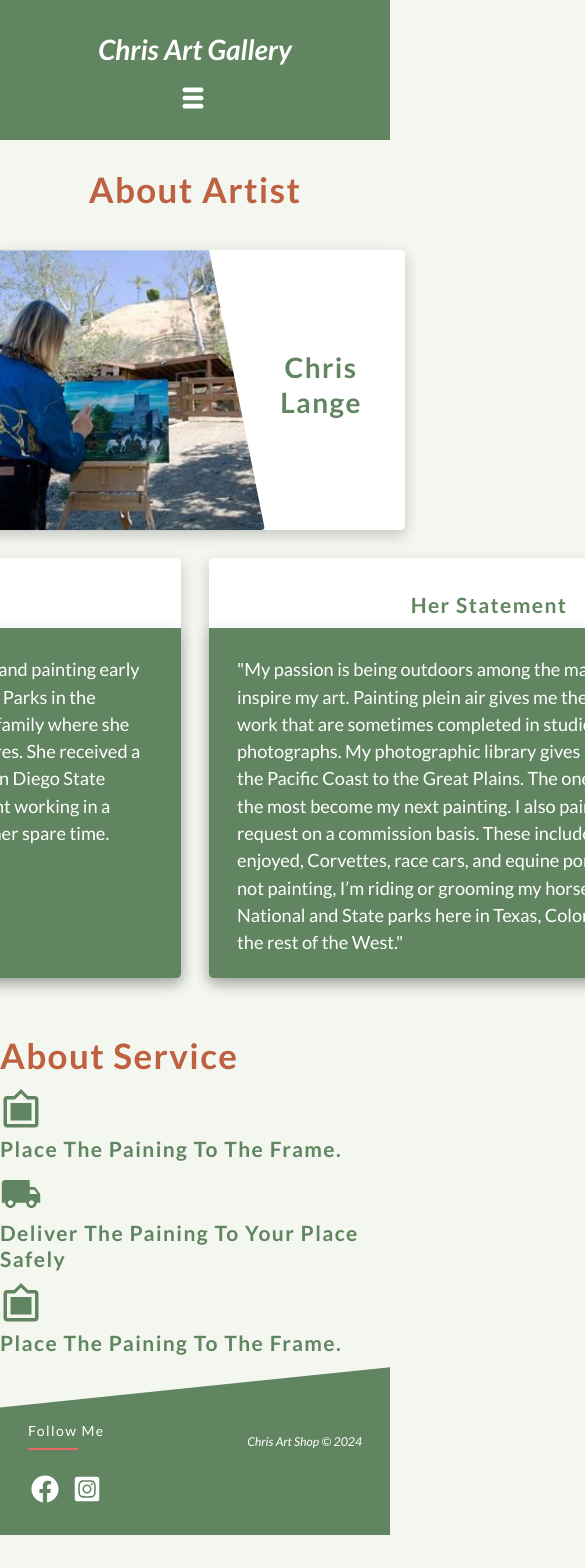
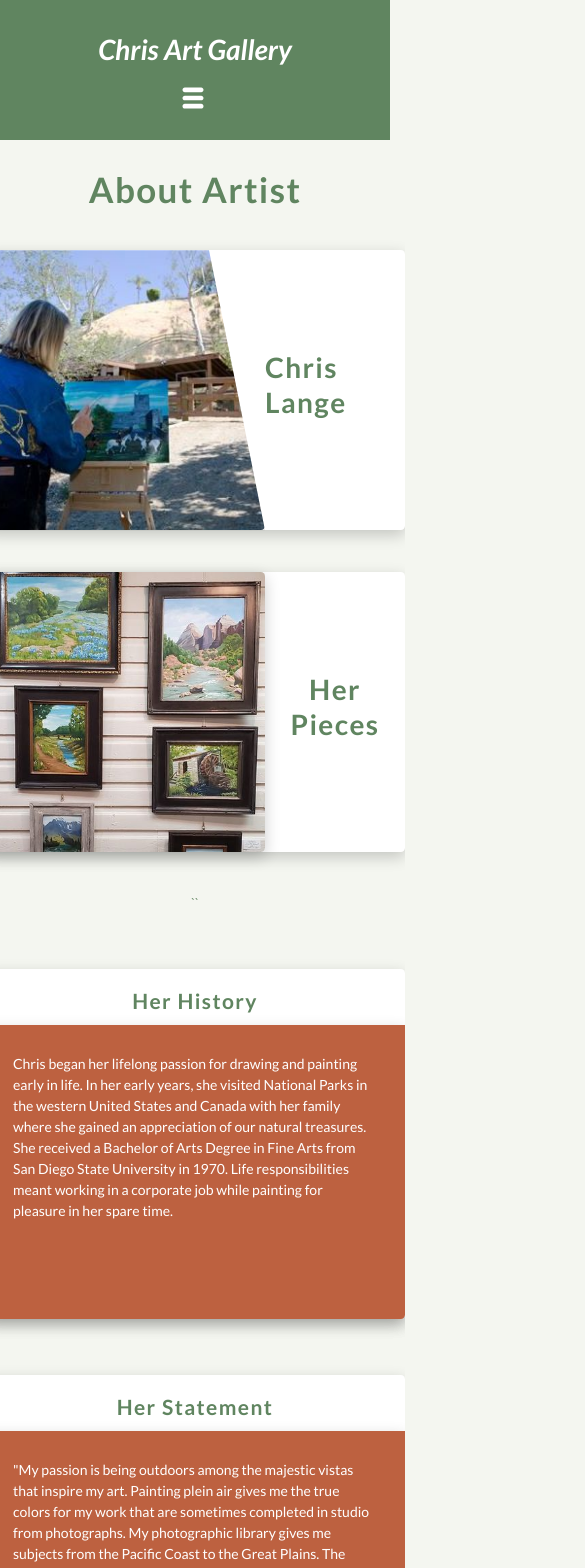
Before and after one commit to michi1008/Chris-Art-Shop, a React (Create React App) app in the folder frontend/: page /about in a window 390 px wide. Shown: the top 1568 px of the page, 585 px wide, since content can reach past the window. Before the commit the page ends 1535 px from the top, so only its background shows below. Built offline with nearby package versions, Linux system fonts and the light colour scheme.

Commit message:
modify about page

```diff
--- a/frontend/src/components/Filter.css
+++ b/frontend/src/components/Filter.css
@@ -48,3 +48,15 @@
   height: 40rem;
   margin-top: 4rem;
 }
+
+@media screen and (max-width: 800px) {
+  .vl {
+    border-right: none; /* Remove the vertical border */
+    border-bottom: 6px solid var(--clr-primary-4); /* Add a horizontal border */
+    width: 100%; /* Make the line span the full width of its container */
+    height: auto; /* Set height to auto to allow the browser to determine the height based on content */
+    margin-top: 0; /* Remove top margin */
+    margin-left: auto; /* Center the line horizontally */
+    margin-right: auto;
+  }
+}
--- a/frontend/src/index.css
+++ b/frontend/src/index.css
@@ -117,14 +117,6 @@ p {
 }
 
 
-
-@media screen and (max-width: 992px) {
-  .section {
-    width: 95vw;
-    padding: 5rem 0;
-  }
-}
-
 @keyframes spinner {
   to {
     transform: rotate(360deg);
--- a/frontend/src/screens/AboutScreen.css
+++ b/frontend/src/screens/AboutScreen.css
@@ -6,12 +6,16 @@
   margin: 2rem;
 }
 
-.about-artist h1,
-.about-service h1 {
-    color: var(--clr-primary-3);
+.about-artist-profile {
+  display: flex;
+  flex-direction: row;
+  align-items: center;
+  justify-content: center;
+  gap: 3rem;
+  margin: 2rem;
 }
 
-.profile-title {
+.about-artist-artist {
   display: flex;
   flex-direction: row;
   align-items: center;
@@ -23,12 +27,6 @@
   background-color: var(--clr-white);
 }
 
-.profile-title h2 {
-    text-align: center;
-    padding-right: 2rem;
-}
-
-
 .profile-image {
   width: 20rem;
   height: 20rem;
@@ -38,7 +36,32 @@
   clip-path: polygon(0% 0%, 80% 0%, 100% 100%, 0% 100%);
 }
 
+.about-artist-sample {
+  display: flex;
+  flex-direction: row;
+  align-items: center;
+  justify-content: center;
+  height: 20rem;
+  width: 30rem;
+  border-radius: 0.3rem;
+  box-shadow: var(--dark-shadow);
+  background-color: var(--clr-white);
+}
+
+.sample-image {
+  width: 20rem;
+  height: 20rem;
+  object-fit: cover;
+  border-radius: 0.3rem;
+  box-shadow: var(--dark-shadow);
+}
+
+.about-artist-sample h2 {
+  text-align: center;
+}
+
 /* artist profile content */
+
 .profile-content {
   display: flex;
   flex-direction: row;
@@ -62,9 +85,8 @@
   color: var(--clr-primary-4);
 }
 
-
 .artist-info-content {
-    background-color: var(--clr-primary-4);
+  background-color: var(--clr-primary-3);
   height: 25rem;
   width: 40rem;
   border-radius: 0 0 0.3rem 0.3rem;
@@ -72,7 +94,84 @@
 }
 
 .artist-info-content p {
-    color:var(--clr-white);
+  color: var(--clr-white);
   font-size: 1.3rem;
   padding: 2rem;
 }
+
+/* about service */
+
+.about-service {
+  display: flex;
+  flex-direction: column;
+  align-items: center;
+  justify-content: center;
+  gap: 2rem;
+  margin: 2rem;
+
+}
+.service-content {
+  display: flex;
+  flex-direction: row;
+  align-items: center;
+  justify-content: center;
+  gap: 2rem;
+}
+.service-content-item {
+  display: flex;
+  flex-direction: column;
+  align-items: center;
+  justify-content: center;
+  height: 20rem;
+  width: 25rem;
+  gap: 3rem;
+  border-radius: 0.3rem;
+  box-shadow: var(--dark-shadow);
+  background-color: var(--clr-white);
+  padding: 2rem;
+}
+
+.service-content-item h3 {
+  text-align: center;
+}
+
+@media screen and (max-width: 800px) {
+    .about-artist-profile {
+        flex-direction: column;
+      }
+
+      .profile-content {
+        flex-direction: column;
+
+      }
+      .service-content {
+
+        flex-direction: column;
+
+      }
+      .service-content-item {
+        flex-direction: column;
+        height: 15rem;
+        width: 20rem;
+      }
+
+      .artist-info-title {
+        line-height: 0;
+      }
+
+      .artist-info {
+        height: 25rem;
+        width: 30rem;
+      }
+
+
+      .artist-info-content {
+        height: 21rem;
+        width: 30rem;
+      }
+
+      .artist-info-content p {
+        font-size: 1rem;
+      }
+
+}
--- a/frontend/src/screens/AboutScreen.jsx
+++ b/frontend/src/screens/AboutScreen.jsx
@@ -1,63 +1,94 @@
-import React from 'react'
-import './AboutScreen.css'
-import profile from '../assets/Chris.jpg'
-import { MdLocalShipping } from "react-icons/md";
-import { MdFilterFrames } from "react-icons/md";
+import React from 'react';
+import './AboutScreen.css';
+import profile from '../assets/Chris.jpg';
+import sample from '../assets/paint_with_frame.jpg';
+import { MdLocalShipping } from 'react-icons/md';
+import { MdFilterFrames } from 'react-icons/md';
+import { TbAdjustmentsDown } from 'react-icons/tb';
 
 const AboutScreen = () => {
   return (
     <div className='about-content'>
-      <div className="about-artist">
+      <div className='about-artist'>
         <h1>About Artist</h1>
 
-    <div className='profile-title'>
+        <div className='about-artist-profile'>
+          <div className='about-artist-artist'>
             <img className='profile-image' src={profile} alt='Chris Lange' />
             <h2>Chris Lange</h2>
           </div>
-    <div className="profile-content">
-
-
-   <div className="artist-info">
-   <div className="artist-info-title">
+          <div className='about-artist-sample'>
+            <img className='sample-image' src={sample} alt='paining' />
+            <h2>Her Pieces</h2>
+          </div>
+          ``
+        </div>
+      </div>
+      <div className='profile-content'>
+        <div className='artist-info'>
+          <div className='artist-info-title'>
             <h3>Her history</h3>
           </div>
-   <div className="artist-info-content">
-   <p>Chris began her lifelong passion for drawing and painting early in life.  In her early years, she visited National Parks in the western United States and Canada with her family where she gained an appreciation of our natural treasures. She received a Bachelor of Arts Degree in Fine Arts from San Diego State University in 1970.  Life responsibilities meant working in a corporate job while painting for pleasure in her spare time.</p>
+          <div className='artist-info-content'>
+            <p>
+              Chris began her lifelong passion for drawing and painting early in
+              life. In her early years, she visited National Parks in the
+              western United States and Canada with her family where she gained
+              an appreciation of our natural treasures. She received a Bachelor
+              of Arts Degree in Fine Arts from San Diego State University in
+              1970. Life responsibilities meant working in a corporate job while
+              painting for pleasure in her spare time.
+            </p>
           </div>
         </div>
 
         <div className='artist-info'>
-    <div className="artist-info-title">
+          <div className='artist-info-title'>
             <h3>Her statement</h3>
           </div>
 
-     <div className="artist-info-content">
-     <p>"My passion is being outdoors among the majestic vistas that inspire my art. Painting plein air gives me the true colors for my work that are sometimes completed in studio from photographs. My photographic library gives me subjects from the Pacific Coast to the Great Plains.  The ones that inspire me the most become my next painting.  I also paint subjects by request on a commission basis. These include places people enjoyed, Corvettes, race cars, and equine portraits.  When I’m not painting, I’m riding or grooming my horse, and visiting National and State parks here in Texas, Colorado, Wyoming, and the rest of the West."</p>
-     </div>
-
+          <div className='artist-info-content'>
+            <p>
+              "My passion is being outdoors among the majestic vistas that
+              inspire my art. Painting plein air gives me the true colors for my
+              work that are sometimes completed in studio from photographs. My
+              photographic library gives me subjects from the Pacific Coast to
+              the Great Plains. The ones that inspire me the most become my next
+              painting. I also paint subjects by request on a commission basis.
+              These include places people enjoyed, Corvettes, race cars, and
+              equine portraits. When I’m not painting, I’m riding or grooming my
+              horse, and visiting National and State parks here in Texas,
+              Colorado, Wyoming, and the rest of the West."
+            </p>
           </div>
         </div>
       </div>
-      <div className="about-service">
+
+      <div className='about-service'>
         <h1>About Service</h1>
-      <div className="service-content">
-        <div className="service-content-item">
-          < MdFilterFrames style={{fontSize:'3rem'}}/>
-          <h3>Place the paining to the frame. </h3>
+        <div className='service-content'>
+          <div className='service-content-item'>
+            <MdFilterFrames
+              style={{ fontSize: '4rem', color: 'var(--clr-primary-2)' }}
+            />
+            <h4>Place the paining to the frame </h4>
           </div>
-        <div className="service-content-item">
-          <   MdLocalShipping style={{fontSize:'3rem'}}/>
-          <h3>Deliver the paining to your place safely</h3>
+          <div className='service-content-item'>
+            <MdLocalShipping
+              style={{ fontSize: '4rem', color: 'var(--clr-primary-2)' }}
+            />
+            <h4>Deliver the paining to your place safely</h4>
           </div>
-        <div className="service-content-item">
-          < MdFilterFrames style={{fontSize:'3rem'}}/>
-          <h3>Place the paining to the frame. </h3>
+          <div className='service-content-item'>
+            <TbAdjustmentsDown
+              style={{ fontSize: '4rem', color: 'var(--clr-primary-2)' }}
+            />
+            <h4>Paint only for you with an additional cost </h4>
           </div>
         </div>
       </div>
     </div>
+  );
+};
 
-  )
-}
-
-export default AboutScreen
+export default AboutScreen;
--- a/frontend/src/screens/HomeScreen.css
+++ b/frontend/src/screens/HomeScreen.css
@@ -40,3 +40,16 @@
   justify-content: center;
   flex-wrap: wrap;
 }
+
+@media screen and (max-width: 800px) {
+  .home-content {
+    flex-direction: column;
+    justify-content: center;
+    align-items: flex-start;
+    width: 100%;
+  }
+  .home-filter {
+    flex: 1;
+    align-self: center;
+  }
+}
--- a/frontend/src/screens/ProductScreen.css
+++ b/frontend/src/screens/ProductScreen.css
@@ -65,3 +65,8 @@
 .add-to-cart {
   padding: 2rem 0 0 0;
 }
+@media screen and (max-width: 800px) {
+  .image {
+    padding: 2rem;
+  }
+}
--- a/frontend/src/screens/ProfileScreen.css
+++ b/frontend/src/screens/ProfileScreen.css
@@ -24,24 +24,21 @@
 .profile-form {
   display: flex;
   flex-direction: column;
-  align-items: space-between;
+  align-items: center;
   justify-items: center;
+  margin-bottom: 2rem;
 }
 
 .profile-item {
   display: flex;
   flex-direction: row;
   align-items: center;
+  justify-content: center;
   padding: 1rem;
   gap: 1rem;
 }
 
-.profile-btn-container {
-  display: flex;
-  flex-direction: row;
-  justify-content: space-between;
-  margin-top: 2rem;
-}
+
 
 /* profile orders */
 
--- a/frontend/src/screens/ProfileScreen.jsx
+++ b/frontend/src/screens/ProfileScreen.jsx
@@ -53,54 +53,76 @@ const ProfileScreen = () => {
         <h2 className='profile-title'>User Profile</h2>
         <form className='profile-form' onSubmit={submitHandler}>
           <div className='profile-item'>
+            <div className="profile-item-label">
             <label>Name</label>
-            <input
+            </div>
+           <div className="profile-item-input">
+           <input
               type='text'
               placeholder='Enter your name...'
               id='name'
               name='name'
+              size='40'
               value={name}
               onChange={(e) => setName(e.target.value)}
             />
+           </div>
+
           </div>
           <div className='profile-item'>
+          <div className="profile-item-label">
             <label>Email</label>
+            </div>
+            <div className="profile-item-input">
             <input
               type='email'
               placeholder='Enter your email...'
               id='email'
               name='email'
+              size='40'
               value={email}
               onChange={(e) => setEmail(e.target.value)}
             />
+            </div>
           </div>
           <div className='profile-item'>
+          <div className="profile-item-label">
             <label>Password</label>
+            </div>
+            <div className="profile-item-input">
             <input
               type='password'
               placeholder='Enter your password...'
               id='password'
               name='password'
+              size='40'
               value={password}
               onChange={(e) => setPassword(e.target.value)}
             />
+            </div>
           </div>
           <div className='profile-item'>
+          <div className="profile-item-label">
             <label>Password Confirm</label>
+            </div>
+            <div className="profile-item-input">
             <input
               type='password'
               placeholder='Confirm your password...'
               id='confrimPassword'
               name='confirmPassword'
+              size='40'
               value={confirmPassword}
               onChange={(e) => setConfirmPassword(e.target.value)}
             />
+            </div>
           </div>
           <div className='profile-btn-container'>
             <button type='submit'>Update</button>
           </div>
           {loadingUpdateProfile && <Loader />}
         </form>
+
       </div>
       <div className='profile-orders'>
         <h2 className='profileOrders-title'>User Orders</h2>
```
Also changed, not shown: frontend/src/assets/paint_with_frame.jpg (added). Lines whose indentation alone changed are shown as unchanged.
